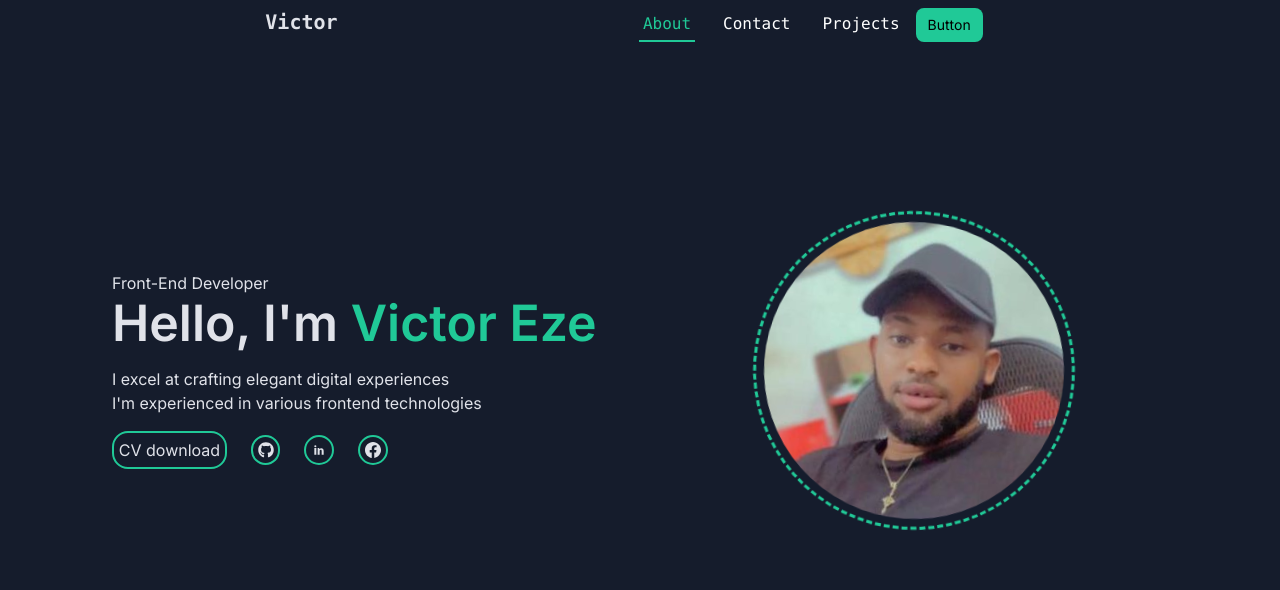
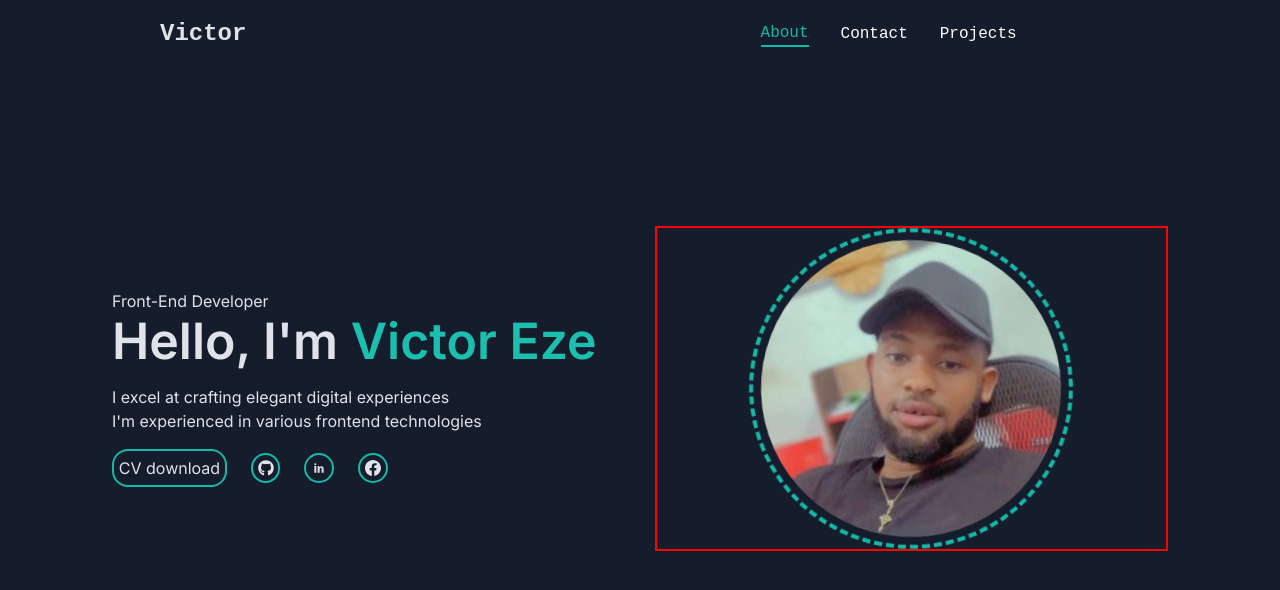
Before and after one commit to VictorKingsHub/victor_portfolio, a Next.js app: page / in a window 1280 px wide. Shown: the top 590 px of the page. Built offline with nearby package versions, Linux system fonts and the light colour scheme.

Commit message:
working on hero

```diff
--- a/app/globals.css
+++ b/app/globals.css
@@ -15,8 +15,17 @@
   --textSoft: #e0e2e9;
   --bg: #151c2c;
   --bgSoft: #182237;
-  --teal-3: #c2e0df;
-  --teal-5: #20c997;
+
+  --teal-0: #ccfbf1;
+  --teal-1: #99f6e4;
+  --teal-2: #5eead4;
+  --teal-3: #2dd4bf;
+  --teal-5: #14b8a6;
+  --teal-6: #0d9488;
+  --teal-7: #0f766e;
+  --teal-8: #115e59;
+  --teal-9: #134e4a;
+
 }
 
 * {
--- /dev/null
+++ b/components/header/Navigation.module.css
@@ -0,0 +1,72 @@
+.container {
+    width: 100%;
+    display: flex;
+    flex-direction: row;
+    justify-content: space-between;
+    padding: 1rem 10rem;
+
+    @media (max-width: 767px) {
+        padding: .5rem;
+        justify-content: center;
+        gap: 3%;
+    }
+}
+
+.logo {
+    font-family: monospace;
+    font-size: 1.5rem;
+    font-weight: 600;
+
+    @media (max-width: 767px) {
+        font-size: .8rem;
+    }
+}
+
+.right {
+    display: flex;
+    flex-direction: row;
+    justify-content: center;
+    align-items: center;
+    margin: 0 1rem;
+}
+
+.active {
+    color: var(--teal-5);
+    border-bottom: 2px solid var(--teal-5);
+    margin: 0 1rem;
+    font-family: monospace;
+    font-size: 1rem;
+
+    @media (max-width: 767px) {
+        margin: 0.3rem;
+        font-size: .6rem;
+    }
+}
+
+.inactive {
+    color: var(--text);
+    margin: 0 1rem;
+    font-family: monospace;
+    font-size: 1rem;
+
+    @media (max-width: 767px) {
+        margin: 0.3rem;
+        font-size: .6rem;
+    }
+
+    @media (max-width: 767px) {
+        margin: 0.3rem;
+    }
+}
+
+.button {
+    color: var(--teal-5);
+    padding: 0 1rem;
+    font-size: 0.8rem;
+    border-radius: 50%;
+    color: var(--bg);
+
+    @media (max-width: 767px) {
+        display: none;
+    }
+}
--- a/components/header/Navigation.tsx
+++ b/components/header/Navigation.tsx
@@ -2,6 +2,7 @@
 import Link from 'next/link'
 import { usePathname } from 'next/navigation'
 import React from 'react'
+import styles from "./Navigation.module.css"
 
 const navigationmenu = [
     { label: "About", link: "/" },
@@ -12,16 +13,15 @@ const Navigation = () => {
     const pathName = usePathname()
 
     return (
-        <nav className='flex flex-row justify-evenly p-2 w-full'>
-            <div className="left">
-                <Link href="/" className='font-mono text-xl font-extrabold'>Victor</Link>
+        <nav className={styles.container}>
+            <div className={styles.left}>
+                <Link href="/" className={styles.logo}>Victor</Link>
             </div>
-            <div className="right flex flex-row  mx-8">
-
+            <div className={styles.right}>
                 {navigationmenu.map((items) => (
-                    <Link key={items.label} href={items.link} className={`${pathName === items.link ? "text-teal-5 border-b-2 border-teal-5 " : "text-white"} mx-3 p-1 font-mono`}> {items.label} </Link>
+                    <Link key={items.label} href={items.link} className={`${pathName === items.link ? styles.active : styles.inactive}`}> {items.label} </Link>
                 ))}
-                <button className='btn bg-teal-5 px-3 text-sm rounded-lg text-black'> Button </button>
+                <button className={styles.button}> Button </button>
             </div>
         </nav>
     )
--- a/ui/about/hero/Hero.module.css
+++ b/ui/about/hero/Hero.module.css
@@ -1,65 +1,145 @@
 .container {
     display: flex;
-    flex-direction: column;
+    flex-direction: row;
     justify-content: space-evenly;
     align-items: center;
-    width: 100%;
+    max-width: 100%;
     padding: 1rem 7rem;
     height: 80vh;
     gap: 30px;
+    box-sizing: border-box;
+
+    @media (max-width: 767px) {
+        flex-direction: column;
+        padding: .3rem;
+        justify-content: center;
+        margin: 0 auto;
+        border: 2px solid red;
+
+    }
 }
 
 .left {
-    min-width: 50%;
+    width: 50%;
     display: flex;
     flex-direction: column;
     justify-content: space-between;
     gap: 1rem;
     align-items: start;
+    margin: 0 auto;
+
+    @media (max-width: 767px) {
+        width: 85%;
+        justify-content: center;
+        align-items: center;
     }
+}
+
 
 .right {
     width: 50%;
     display: flex;
     justify-content: center;
     align-items: center;
+    text-align: center;
+    margin: 0 auto;
+    border: 2px solid red;
+
+    @media (max-width: 767px) {
+        width: 65%;
     }
-.imgWrapper{
-    border: 3px dashed var(--teal-5);
+}
+
+.imgWrapper {
+    border: 4px dashed var(--teal-5);
     padding: .5rem;
     border-radius: 50%;
     animation: spin 10s linear infinite;
+
+    @media (max-width: 767px) {
+        border: 2px dashed var(--teal-5);
+    }
 }
 
 @keyframes spin {
-    0% { transform: rotate(-5deg); }
-    50% { transform: rotate(5deg); }
-    100% { transform: rotate(-5deg); }
+    0% {
+        transform: rotate(-5deg);
     }
 
-.img{
+    50% {
+        transform: rotate(5deg);
+    }
+
+    100% {
+        transform: rotate(-5deg);
+    }
+}
+
+.img {
     border-radius: 50%;
     animation: none !important;
 }
 
-.up {
-
-    display: flex;
-    flex-direction: row;
-    justify-content: space-evenly;
-    align-items: center;
-    gap: 20px;
-    width: 100%;
-}
-.name{
+.name {
     font-size: 50px;
     font-weight: 600;
     line-height: 3.5rem;
 }
-.nameEnd{
+
+.nameEnd {
+    color: var(--teal-5);
+    animation: nameColor 20s linear infinite;
+}
+
+@keyframes nameColor {
+    0% {
+        color: var(--teal-7);
+    }
+
+    10% {
         color: var(--teal-5);
     }
-.down{
+
+    20% {
+        color: var(--teal-3);
+    }
+
+    30% {
+        color: var(--teal-5);
+    }
+
+    40% {
+        color: var(--teal-7);
+    }
+
+    50% {
+        color: var(--teal-9);
+    }
+
+    60% {
+        color: var(--teal-7);
+    }
+
+    70% {
+        color: var(--teal-5);
+    }
+
+    80% {
+        color: var(--teal-3);
+    }
+
+    90% {
+        color: var(--teal-5);
+    }
+
+    100% {
+        color: var(--teal-6);
+    }
+}
+
+
+
+.down {
     display: flex;
     flex-direction: row;
     justify-content: flex-start;
@@ -67,7 +147,8 @@
     gap: 1.5rem;
     width: 100%;
 }
-.Link{
+
+.Link {
     border: 2px solid var(--teal-5);
     border-radius: 1rem;
     padding: .3rem;
--- a/ui/about/hero/Hero.tsx
+++ b/ui/about/hero/Hero.tsx
@@ -10,13 +10,12 @@ import { BsFacebook } from 'react-icons/bs'
 const HeroSection = () => {
     return (
         <div className={styles.container}>
-            <div className={styles.up}>
             <div className={styles.left} >
                 <div >
                     <p>Front-End Developer</p>
                     <h1 className={styles.name}>Hello, I&apos;m  <span className={styles.nameEnd}>Victor Eze</span></h1>
                 </div>
-                    <div>
+                <div className='px-3'>
                     <p>I excel at crafting elegant digital experiences <br />
                         I&apos;m experienced in various frontend technologies</p>
                 </div>
@@ -35,7 +34,6 @@ const HeroSection = () => {
                 </div>
             </div>
         </div>
-        </div>
     )
 }
 
```
Lines whose indentation alone changed are shown as unchanged.
